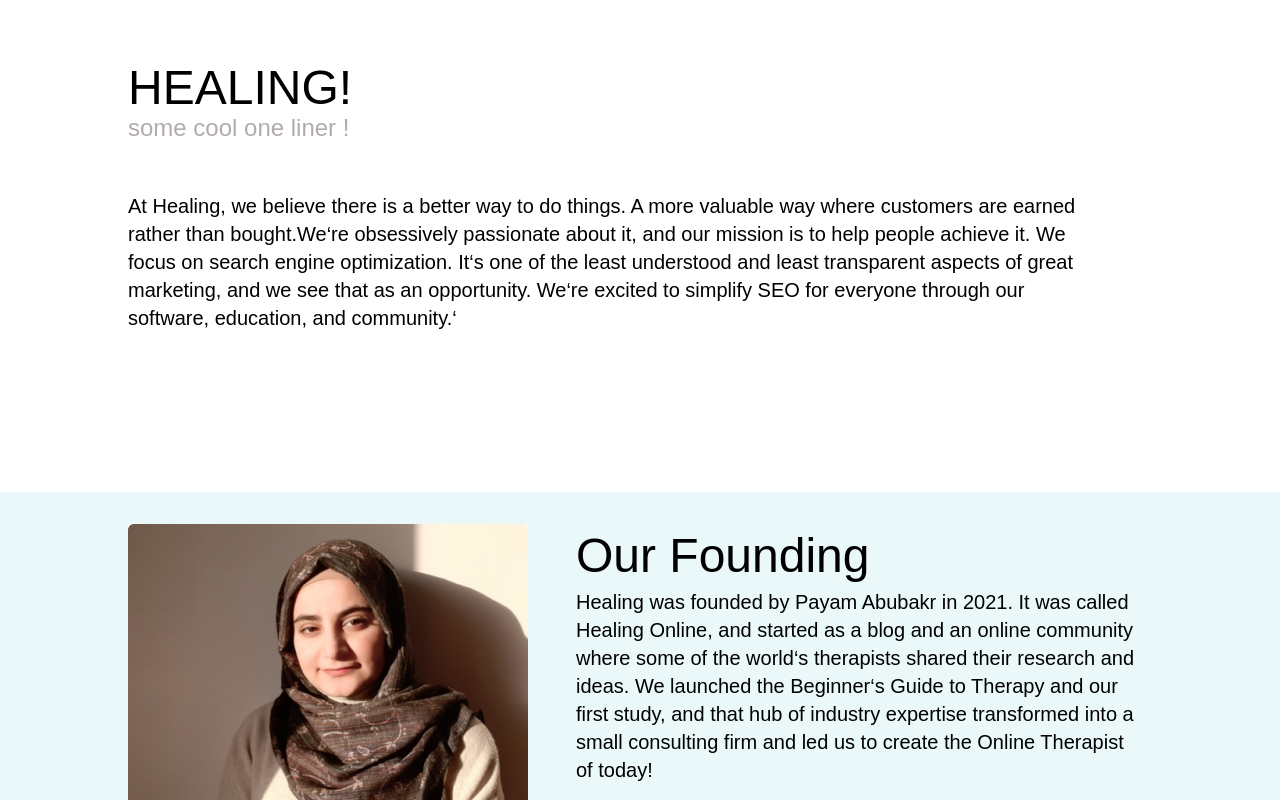
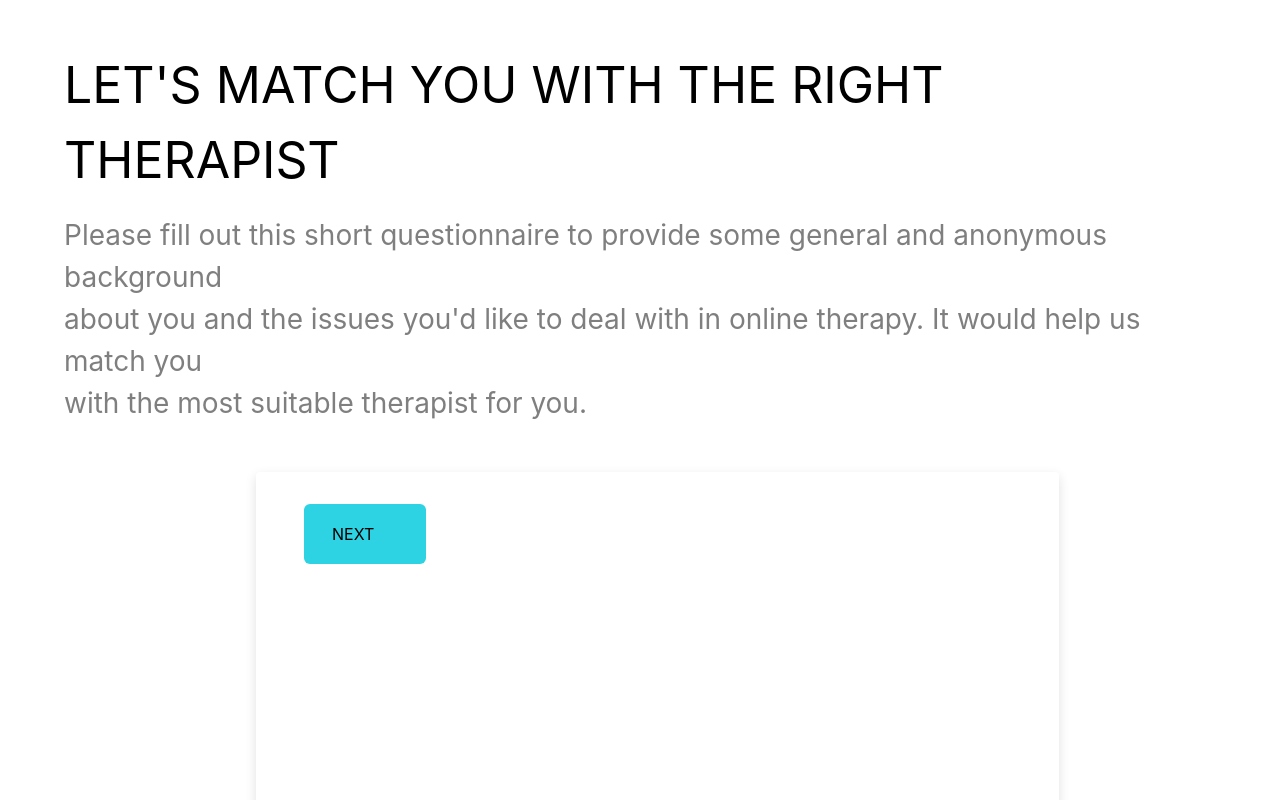
Before and after one commit to ninaderochka/sugar-and-thunder, a React (Create React App) app: page / in a window 1280 px wide. Shown: the top 800 px of the page. Built offline with nearby package versions, Linux system fonts and the light colour scheme.

Commit message:
not compleated yet

```diff
--- a/src/App.jsx
+++ b/src/App.jsx
@@ -8,11 +8,14 @@ import Footer from './components/Footer';
 import Navbar from './components/Navbar';
 import Home from './containers/Home';
 
+import Booking from './BookingComp/Booking';
+// import { useState } from 'react';
 
 function App() {
   return (
     <div className="App">
 
+      <Booking/>
       <About />
       <Communicate />
       <Tickets />
--- /dev/null
+++ b/src/BookingComp/Booking.js
@@ -0,0 +1,52 @@
+import React from 'react';
+// import { useState } from 'react';
+
+export default function Booking(Start){
+    // const [currentQuestionIndex, setCurrentQuestionIndex]= useState(0);
+
+
+
+    //  const questions=[
+    //     {
+    //         question:'What type of coumseling are you looking for?',
+    //         options:['Individual counseling', 'Teen counseling (for my child)']
+    //     },
+
+
+    //     {
+    //         question:'What is your relationship status?',
+    //         options:['Single', 'Married', 'Divorced']
+    //     },
+
+
+    //     {
+    //         question:'Have you ever been in therspy before?',
+    //         options:['Yes', 'No']
+    //     }
+
+    // ]
+
+
+
+    return(
+
+        <div className="Booking ">
+            <div className="px-16 py-12 font-normal">
+               <h1 className="text-[50px] uppercase mb-4">let&apos;s match you with the right therapist</h1>
+               <p className="text-[28px] text-black/50">Please fill out this short questionnaire to provide some general and anonymous background <br/>
+                about you and the issues you&apos;d like to deal with in online therapy. It would help us match you<br/>
+                with the most suitable therapist for you. </p>
+            </div>
+
+
+            <div className="rounded w-[803px] h-[557px] shadow-shadow mx-64 px-12 pt-8 pb-6" >
+
+                <button type='button' onClick={Start} className="bg-button-blue rounded flex items-center uppercase w-[122px] h-[60px] rounded-md text-center px-7">Next</button>
+
+            </div>
+
+        </div>
+
+    );
+
+}
--- a/tailwind.config.js
+++ b/tailwind.config.js
@@ -28,6 +28,9 @@ module.exports = {
       dropShadow: {
         lg: '0px 4px 6px rgba(178, 171, 171, 0.25)',
       },
+       boxShadow: {
+        shadow: '0px 4px 12px rgba(0, 0, 0, 0.12)'
+       },
       gridTemplateColumns: {
         3: 'repeat(3, minmax(350px, 1fr))',
       },
```
